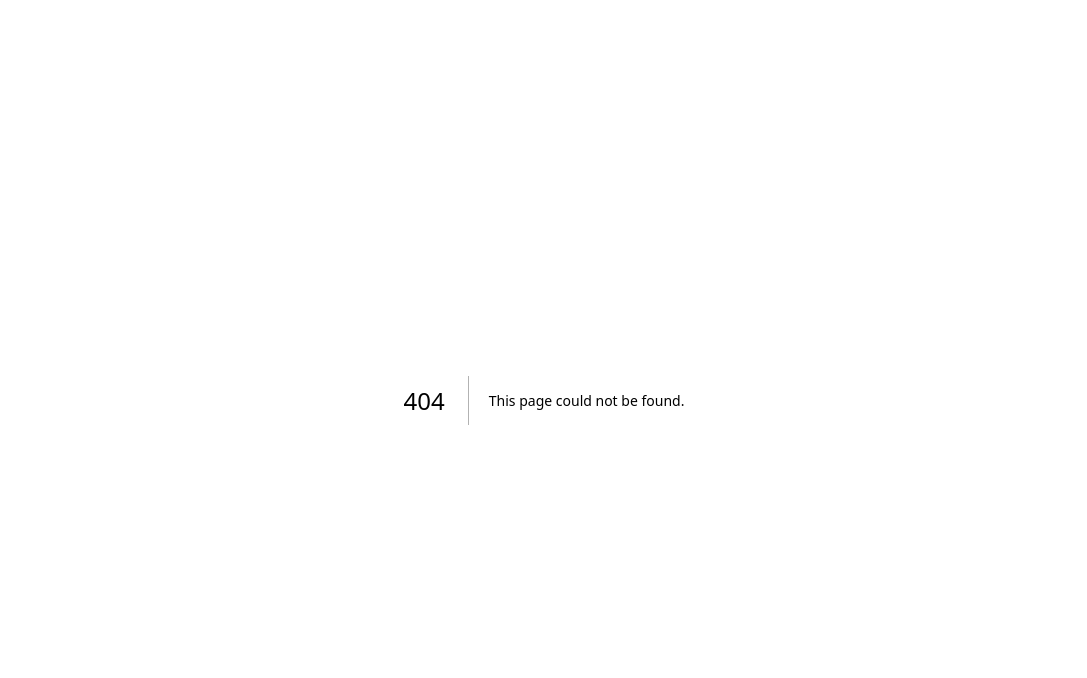
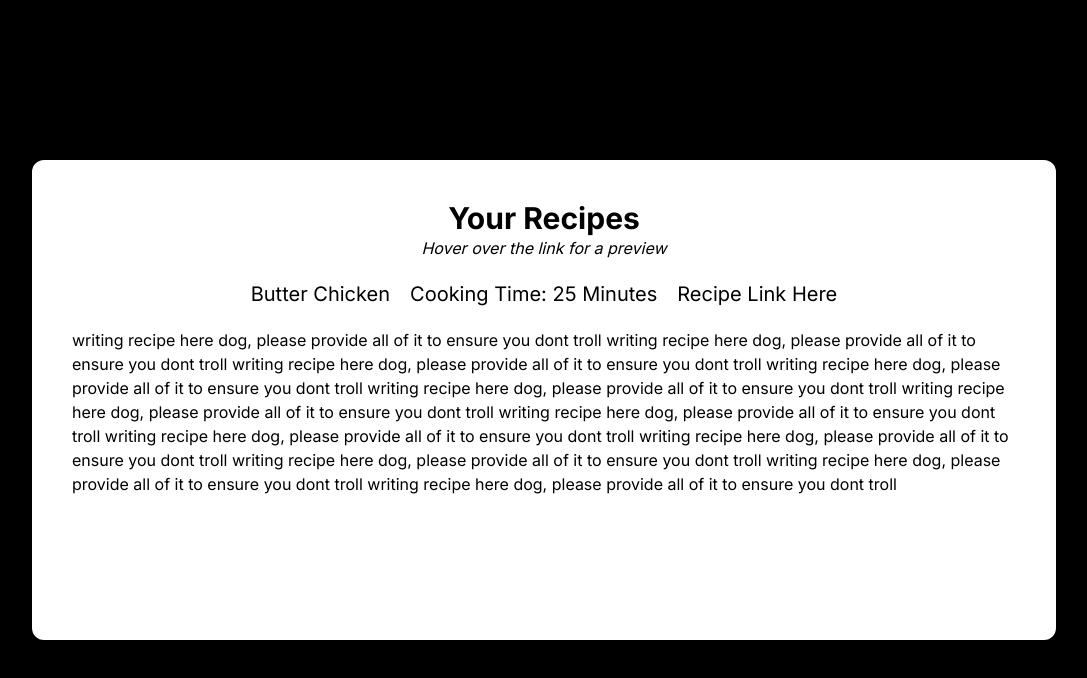
Before and after one commit to hahazz4/inv-manage-app, a Next.js app: page /results-page in a window 1280 px wide. Before the commit this address had no page. Shown: the top 678 px of the page, without its empty margins (96-1183 px from the left). Built offline with nearby package versions, Linux system fonts and the light colour scheme.

Commit message:
worked on recipe generator page, about to begin working on the Ai api

```diff
--- a/app/dbActions/loading.jsx
+++ /dev/null
@@ -1,7 +0,0 @@
-export default function Loading(){
-    return(
-        <div id="listBg" className="text-black text-center justify-center items-center">
-            <p>Loading...</p>
-        </div>
-    )
-}
--- a/app/dbActions/route.js
+++ b/app/dbActions/route.js
@@ -9,6 +9,8 @@ export function useDbActions() {
     const [itemName, setItemName] = useState('');
     const [showAlert, setShowAlert] = useState(false);
     const [searchRes, setSearchRes] = useState(null);
+    const [loading, setLoading] = useState(true);
+
 
     const searchInv = async (item) => {
         console.log("Searching inventory for item...");
@@ -30,6 +32,7 @@ export function useDbActions() {
     };
 
     const updateInv = async () => {
+        setLoading(true);
         console.log("Fetching inventory items...");
         try {
             const snapshot = await getDocs(query(collection(firestore, 'inv')));
@@ -45,6 +48,8 @@ export function useDbActions() {
             console.log("Updated inventory list:", invList);
         } catch (error) {
             console.error("Error fetching inventory items:", error);
+        }finally{
+            setLoading(false);
         }
     };
 
@@ -97,6 +102,7 @@ export function useDbActions() {
         itemName,
         showAlert,
         searchRes,
+        loading,
         setItemName,
         setShowAlert,
         handleOpen,
--- /dev/null
+++ b/app/generate-page/loading.jsx
@@ -0,0 +1,9 @@
+export default function Loading(){
+    return(
+        <div className="flex justify-center items-center h-screen">
+            <div className="text-black spinner-border animate-spin inline-block w-8 h-8 border-4 rounded-full" role="status">
+                <span className="visually-hidden">Loading...</span>
+            </div>
+        </div>
+    )
+}
--- /dev/null
+++ b/app/generate-page/page.js
@@ -0,0 +1,85 @@
+'use client';
+import Link from "next/link";
+import { PlaceholdersAndVanishInput } from "@/components/ui/placeholders-and-vanish-input";
+import { PiMouseScroll } from "react-icons/pi";
+import { useDbActions } from "../dbActions/route";
+import { Suspense, useState } from "react";
+import { Button } from "@mui/material";
+import Loading from "./loading";
+import InvLoad2 from "../loading_3";
+
+const placeholders = [
+    "Enter preferences/restrictions here",
+    "In a mood for Pakistani cuisine? Middle Eastern cuisine?",
+    "Love that chicken from Popeyes (I love fried chicken)",
+];
+
+export default function ResultsPage(){
+    const {
+        inv,
+        open,
+        itemName,
+        showAlert,
+        searchRes,
+        loading,
+        setItemName,
+        setShowAlert,
+        handleOpen,
+        handleClose,
+        searchInv,
+        addItem,
+        removeItem
+    } = useDbActions();
+
+    const [msg, setMsg] = useState("");
+
+    return (
+        <div className="items-center bg-black w-[100vw] h-[100vh]">
+            <Link href="/">
+                <Button className="mt-10 ml-10" id="buttons" variant="contained">
+                    Home
+                </Button>
+            </Link>
+            <div className="my-[10vh] flex px-5">
+                <div className="mx-auto h-[60vh] w-[80vw] bg-white text-black overflow-auto rounded-xl">
+                    <div className="justify-center items-center">
+                        <p className="pt-10 text-center font-bold text-3xl">Recipe Generator</p>
+                        <p className="p-5 text-center text-md italic">Enter what cuisine you would like to have, and if you have any preferences/restrictions.</p>
+                        <PlaceholdersAndVanishInput
+                        placeholders={placeholders}
+                        value={itemName}
+                        onChange={(e) => setItemName(e.target.value)}
+                        onSubmit={() => setMsg("hello")}/>
+                        <PiMouseScroll className="my-auto" size={30} color="black"/>
+                        {loading ? (
+                            <InvLoad2/>
+                        ) : (
+                        msg && (
+                            <div className="justify-center items-center pb-20">
+                                <p className="pt-10 text-center font-bold text-3xl">Butter Chicken</p>
+                                <p className="text-center text-md italic">Hover over the link for a preview</p>
+                                <div className="mt-5 flex gap-5 justify-center">
+                                    <p className="text-xl">Cooking Time: 25 Minutes</p>
+                                    <Link href="/"><p className="text-xl">Recipe Link Here</p></Link>
+                                </div>
+                                <p className="pt-5 mx-10 h-[25vh] text-md">writing recipe here dog, please provide all of it to ensure you dont troll
+                                    writing recipe here dog, please provide all of it to ensure you dont troll
+                                    writing recipe here dog, please provide all of it to ensure you dont troll
+                                    writing recipe here dog, please provide all of it to ensure you dont troll
+                                    writing recipe here dog, please provide all of it to ensure you dont troll
+                                    writing recipe here dog, please provide all of it to ensure you dont troll
+                                    writing recipe here dog, please provide all of it to ensure you dont troll
+                                    writing recipe here dog, please provide all of it to ensure you dont troll
+                                    writing recipe here dog, please provide all of it to ensure you dont troll
+                                    writing recipe here dog, please provide all of it to ensure you dont troll
+                                    writing recipe here dog, please provide all of it to ensure you dont troll
+                                    writing recipe here dog, please provide all of it to ensure you dont troll
+                                </p>
+                            </div>
+                        ))}
+                    </div>
+                </div>
+            </div>
+        </div>
+    );
+}
--- /dev/null
+++ b/app/generate/route.js
@@ -0,0 +1,10 @@
+import { NextResponse } from "next/server";
+
+export async function GET(req){
+    return NextResponse.json({ error: "Nice try buddy.." }, {status: 405});
+}
+
+export async function POST(req){
+
+    return NextResponse.json({ error: "" } , {status: 200});
+}
--- a/app/globals.css
+++ b/app/globals.css
@@ -6,6 +6,10 @@
   box-sizing: border-box;
   padding: 0;
   margin: 0;
+}
+
+html{
+  background-color: black;
 }
 
 #bg{
@@ -24,3 +28,7 @@
   background-color: #27272a;
   color:white;
 }
+
+.spinner-border {
+  border-top-color: #27272a;
+}
--- /dev/null
+++ b/app/loading.jsx
@@ -0,0 +1,9 @@
+export default function Loading(){
+    return(
+        <div className="flex justify-center items-center h-screen">
+            <div className="spinner-border animate-spin inline-block w-8 h-8 border-4 rounded-full" role="status">
+                <span className="visually-hidden">Loading...</span>
+            </div>
+        </div>
+    )
+}
--- /dev/null
+++ b/app/loading_2.jsx
@@ -0,0 +1,9 @@
+export default function InvLoad(){
+    return(
+        <div className="flex justify-center items-center h-screen">
+            <div className="spinner-border animate-spin inline-block w-8 h-8 border-4 rounded-full" role="status">
+                <span className="visually-hidden"></span>
+            </div>
+        </div>
+    )
+}
--- /dev/null
+++ b/app/loading_3.jsx
@@ -0,0 +1,9 @@
+export default function InvLoad2(){
+    return(
+        <div className="flex justify-center items-center">
+            <div className="spinner-border animate-spin inline-block w-8 h-8 border-4 rounded-full" role="status">
+                <span className="visually-hidden"></span>
+            </div>
+        </div>
+    )
+}
--- a/app/page.js
+++ b/app/page.js
@@ -9,6 +9,7 @@ import { useDbActions } from "./dbActions/route";
 import { PlaceholdersAndVanishInput } from "@/components/ui/placeholders-and-vanish-input";
 import Link from "next/link";
 import { useState, useEffect } from "react";
+import InvLoad from "./loading_2";
 
 const placeholders = [
     "Enter the ingredient here",
@@ -23,6 +24,7 @@ export default function Home() {
         itemName,
         showAlert,
         searchRes,
+        loading,
         setItemName,
         setShowAlert,
         handleOpen,
@@ -59,7 +61,7 @@ export default function Home() {
     }, [searchRes]);
 
     return (
-        <div className="items-center w-[100vw] bg-black">
+        <div className= "w-[100vw] bg-black">
             <Modal
                 open={open}
                 onClose={handleClose}>
@@ -103,13 +105,13 @@ export default function Home() {
 
             <div className="text-center justify-center items-center">
                 <div className="pt-10">
-                    <Typography variant="h2" color="white">
+                    <Typography variant="h2" fontWeight="bold" color="white">
                         PantryCook
                     </Typography>
                 </div>
 
                 <h2 className="text-center justify-center items-center text-xl mt-10 mb-5 dark:text-white text-black">
-                    Search for Ingredients from the Pantry
+                    Search for Ingredients
                 </h2>
 
                 <PlaceholdersAndVanishInput
@@ -141,9 +143,9 @@ export default function Home() {
 
             <div className="flex gap-5 text-center justify-center items-center">
                 <h5 className="text-center justify-center items-center text-xl mt-5 mb-5 dark:text-white text-black">
-                    Want to generate a recipe from the ingredients in your pantry?
+                    Want to generate a recipe from the ingredients available?
                 </h5>
-                <Link href="/">
+                <Link href="/generate-page/">
                     <Button id="buttons" variant="contained" onClick={handleOpen}>
                         Generate Recipe
                     </Button>
@@ -159,14 +161,17 @@ export default function Home() {
 
                 <div className="flex mx-[10vw] pb-20 justify-center items-center">
                     <Stack width="80vw" height="30vh" overflow="auto" id="listBg" borderRadius={10}>
-                        {inv.map(({ name, quantity }) => (
+                        {loading ? (
+                            <InvLoad/>
+                        ) : (
+                        inv.map(({ name, quantity }) => (
                             <Box
                             key={name}
                             width="100%"
                             display="flex"
                             alignItems="center"
                             justifyContent="space-between"
-                                padding={4.5}>
+                            padding={4}>
                                 <Typography variant="h5" justifyContent="center" alignItems="center" display="flex">
                                     {name.charAt(0).toUpperCase() + name.slice(1)}
                                 </Typography>
@@ -182,7 +187,8 @@ export default function Home() {
                                     </Button>
                                 </Stack>
                             </Box>
-                        ))}
+                        ))
+                    )}
                     </Stack>
                     <PiMouseScroll size={50} color="white"/>
                 </div>
--- /dev/null
+++ b/app/results-page/page.js
@@ -0,0 +1,35 @@
+'use client';
+import Link from "next/link";
+
+export default function ResultsPage(){
+    return (
+        <div className="items-center bg-black w-[100vw] h-[100vh]">
+            <div className="pt-[20vh]">
+                <div className="mx-auto h-[60vh] w-[80vw] bg-white text-black overflow-auto rounded-xl">
+                    <div className="justify-center items-center">
+                        <p className="pt-10 text-center font-bold text-3xl">Your Recipes</p>
+                        <p className="text-center text-md italic">Hover over the link for a preview</p>
+                        <div className="mt-5 flex gap-5 justify-center">
+                            <p className="text-xl">Butter Chicken</p>
+                            <p className="text-xl">Cooking Time: 25 Minutes</p>
+                            <Link href="/"><p className="text-xl">Recipe Link Here</p></Link>
+                        </div>
+                        <p className="pt-5 mx-10 h-[25vh] text-md">writing recipe here dog, please provide all of it to ensure you dont troll
+                            writing recipe here dog, please provide all of it to ensure you dont troll
+                            writing recipe here dog, please provide all of it to ensure you dont troll
+                            writing recipe here dog, please provide all of it to ensure you dont troll
+                            writing recipe here dog, please provide all of it to ensure you dont troll
+                            writing recipe here dog, please provide all of it to ensure you dont troll
+                            writing recipe here dog, please provide all of it to ensure you dont troll
+                            writing recipe here dog, please provide all of it to ensure you dont troll
+                            writing recipe here dog, please provide all of it to ensure you dont troll
+                            writing recipe here dog, please provide all of it to ensure you dont troll
+                            writing recipe here dog, please provide all of it to ensure you dont troll
+                            writing recipe here dog, please provide all of it to ensure you dont troll
+                        </p>
+                    </div>
+                </div>
+            </div>
+        </div>
+    );
+}
```
Lines whose indentation alone changed are shown as unchanged.
